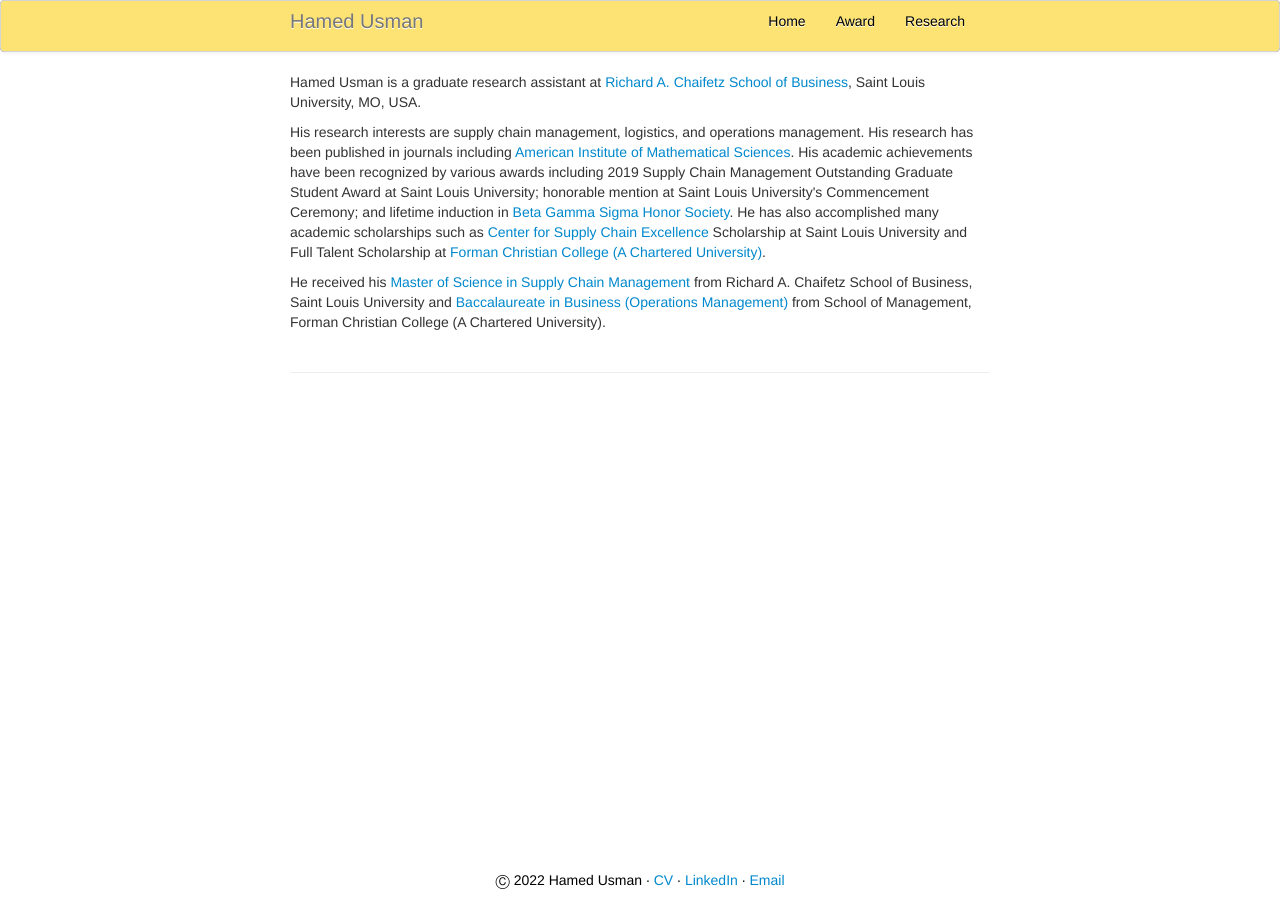
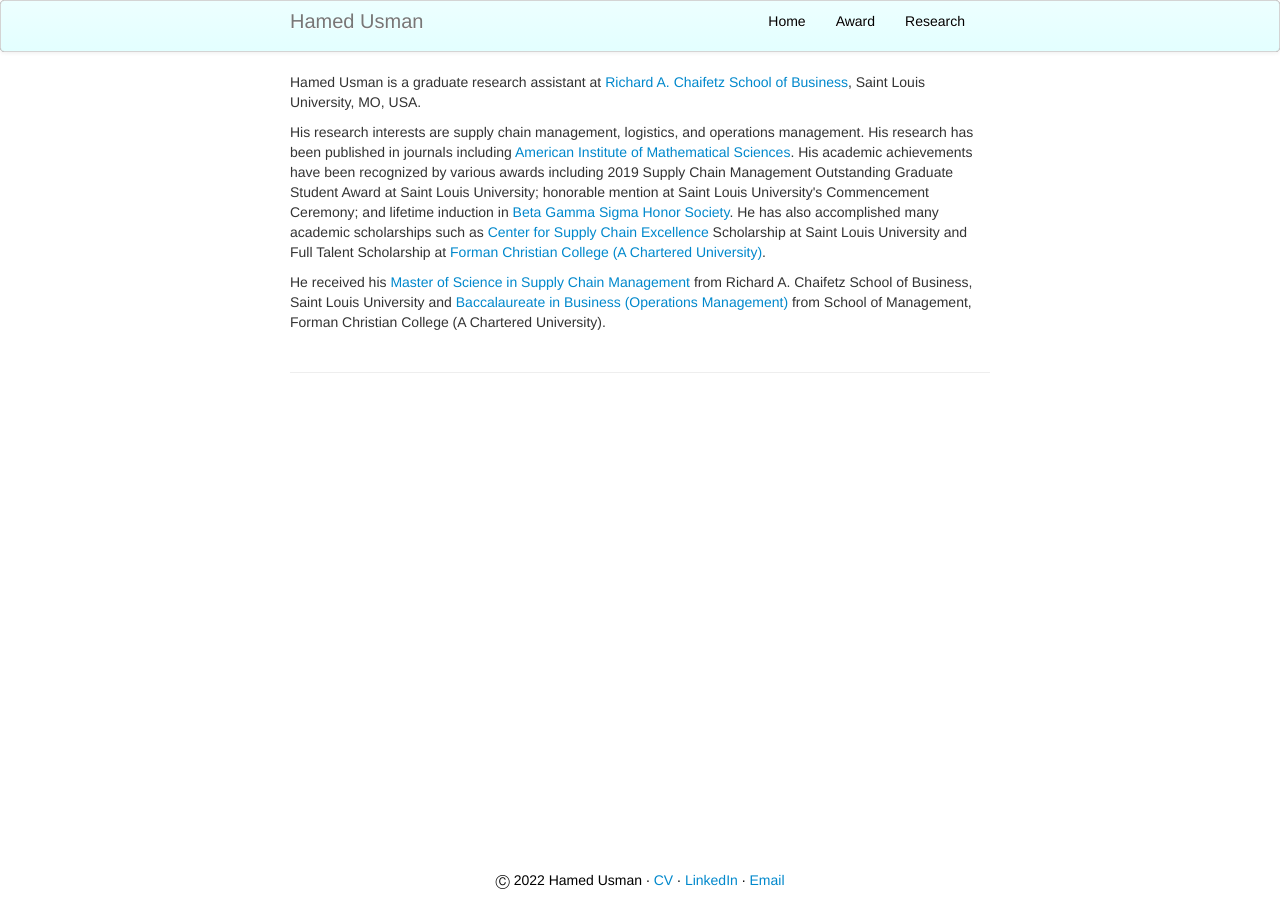
Before and after one commit to hamedusman/hamedusman.github.io, a Jekyll site: the page built from index.md, in a window 1280 px wide. Built offline with Jekyll 4.4.1, drawn with Linux system fonts in a browser that asks for light colours.

Commit message:
Update my_custom_css.css

```diff
--- a/assets/themes/twitter/css/my_custom_css.css
+++ b/assets/themes/twitter/css/my_custom_css.css
@@ -76,7 +76,7 @@
   position: absolute;
   width: 100%;
   transform: scaleX(0);
-  height: 3px;
+  height: 2px;
   bottom: 0;
   left: 0;
   background-color: #000000;
@@ -119,12 +119,12 @@
     padding-left:20px;
     padding-right:20px;
     background-color:#000000;
-    background-image:-moz-linear-gradient(top, #FCE373, #FCE373);
-    background-image:-webkit-gradient(linear, 0 0, 0 100%, from(#000000), to(#000000));
-    background-image:-webkit-linear-gradient(top, #FCE373, #FCE373);
-    background-image:-o-linear-gradient(top, #FCE373, #FCE373);
-    background-image:linear-gradient(to bottom, #FCE373, #FCE373);
-    background-repeat:repeat-x;filter:progid:DXImageTransform.Microsoft.gradient(startColorstr='#000000', endColorstr='#000000', GradientType=0);
+    background-image:-moz-linear-gradient(top, #edffff, #e3ffff);
+    background-image:-webkit-gradient(linear, 0 0, 0 100%, from(#edffff), to(#f2f2f2));
+    background-image:-webkit-linear-gradient(top, #edffff, #e3ffff);
+    background-image:-o-linear-gradient(top, #edffff, #e3ffff);
+    background-image:linear-gradient(to bottom, #edffff, #e3ffff);
+    background-repeat:repeat-x;filter:progid:DXImageTransform.Microsoft.gradient(startColorstr='#ffffffff', endColorstr='#fff2f2f2', GradientType=0);
     border:1px solid none;
     -webkit-border-radius:4px;
     -moz-border-radius:4px;
```
